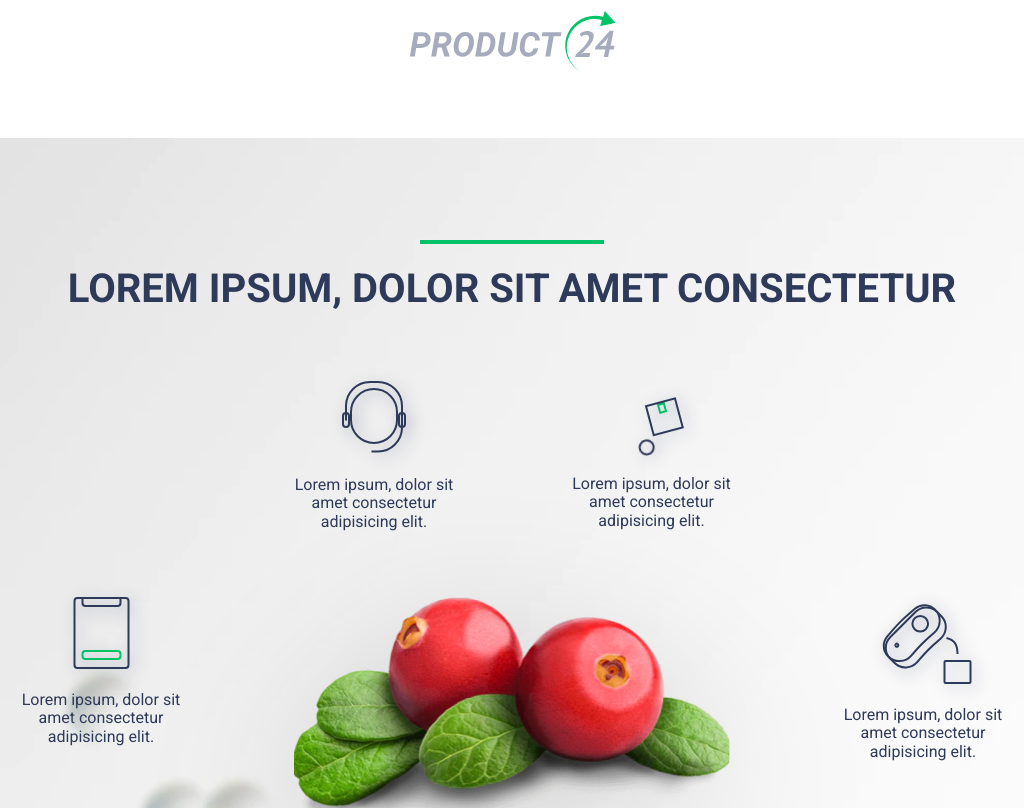
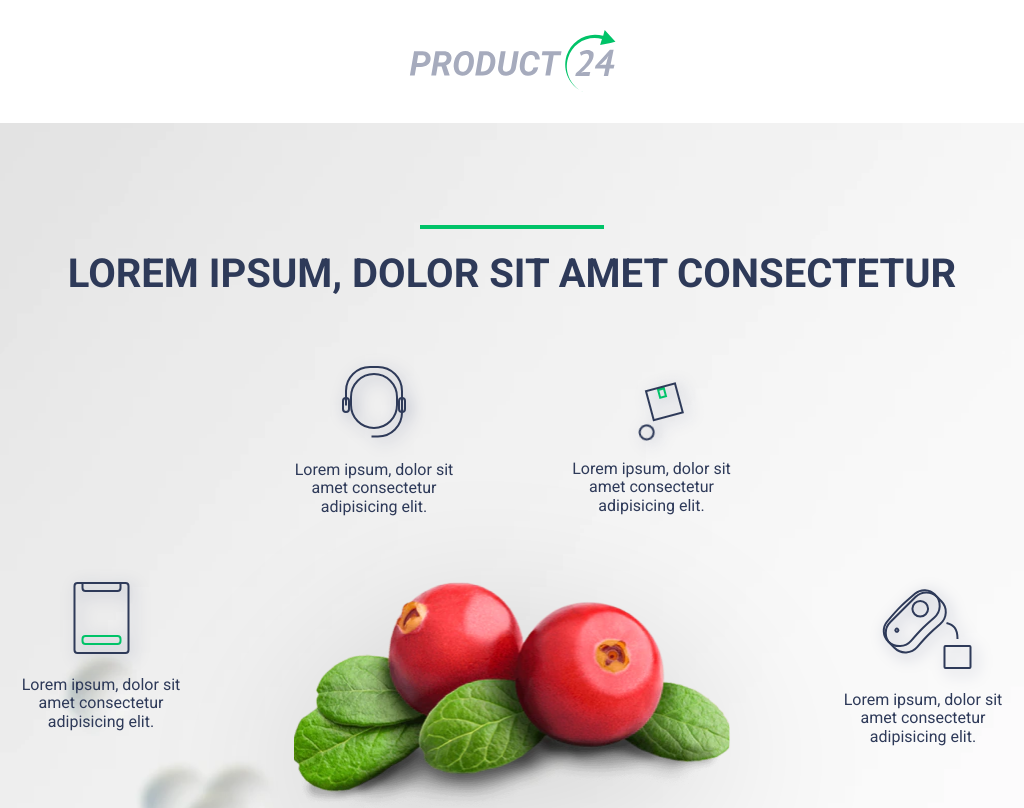
Before and after one commit to kanae367/test-task-react, a React (Vite) app: page / in a window 1024 px wide. Shown: the top 808 px of the page. Built offline with nearby package versions, Linux system fonts and the light colour scheme.

Commit message:
Исправлены стили header на промежуточном разрешении

```diff
--- a/src/components/header/header.scss
+++ b/src/components/header/header.scss
@@ -5,11 +5,18 @@
     padding-top: 30px;
     padding-bottom: 37px;
 
+
+
     @media screen and (max-width: 1150px) {
         padding-left: 57px;
         padding-right: 57px;
         padding-top: 11px;
         padding-bottom: 64px;
+    }
+
+    @media screen and (min-width: 1024px) and (max-width: 1150px) {
+        padding-top: 30px;
+        padding-bottom: 30px;
     }
 
     &__nav{
```
